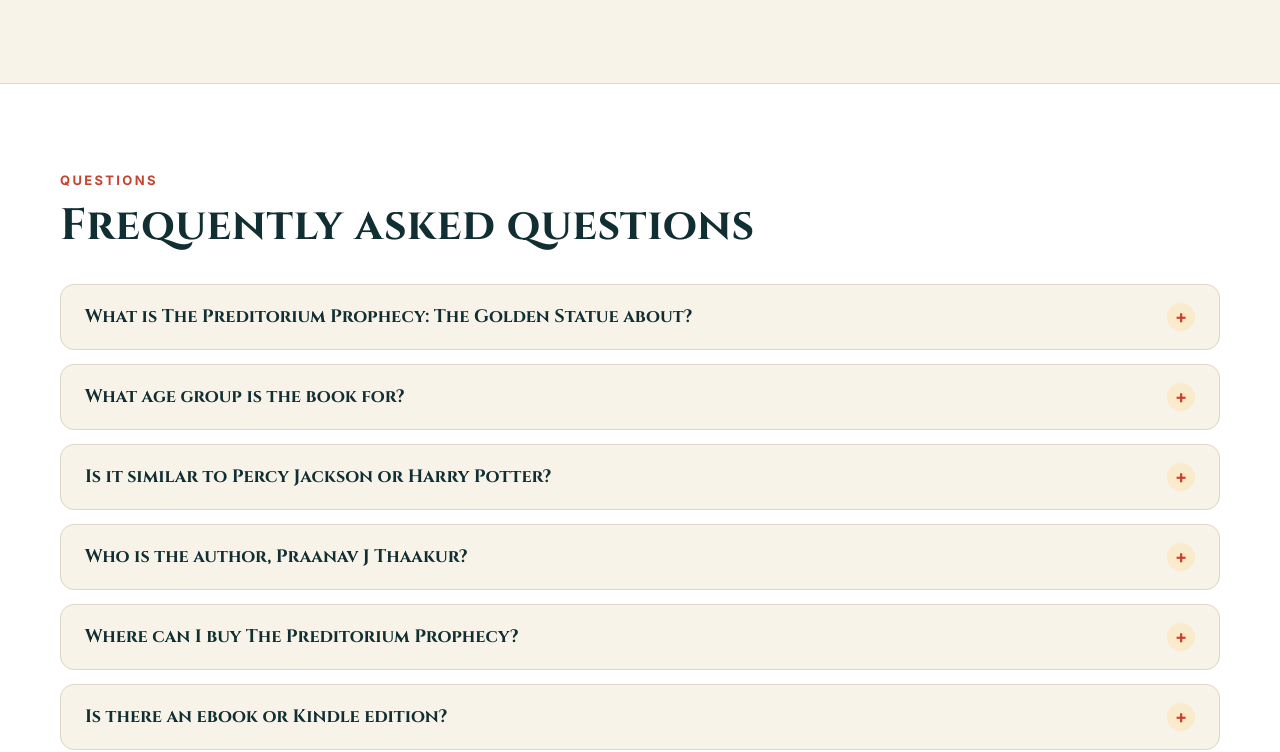
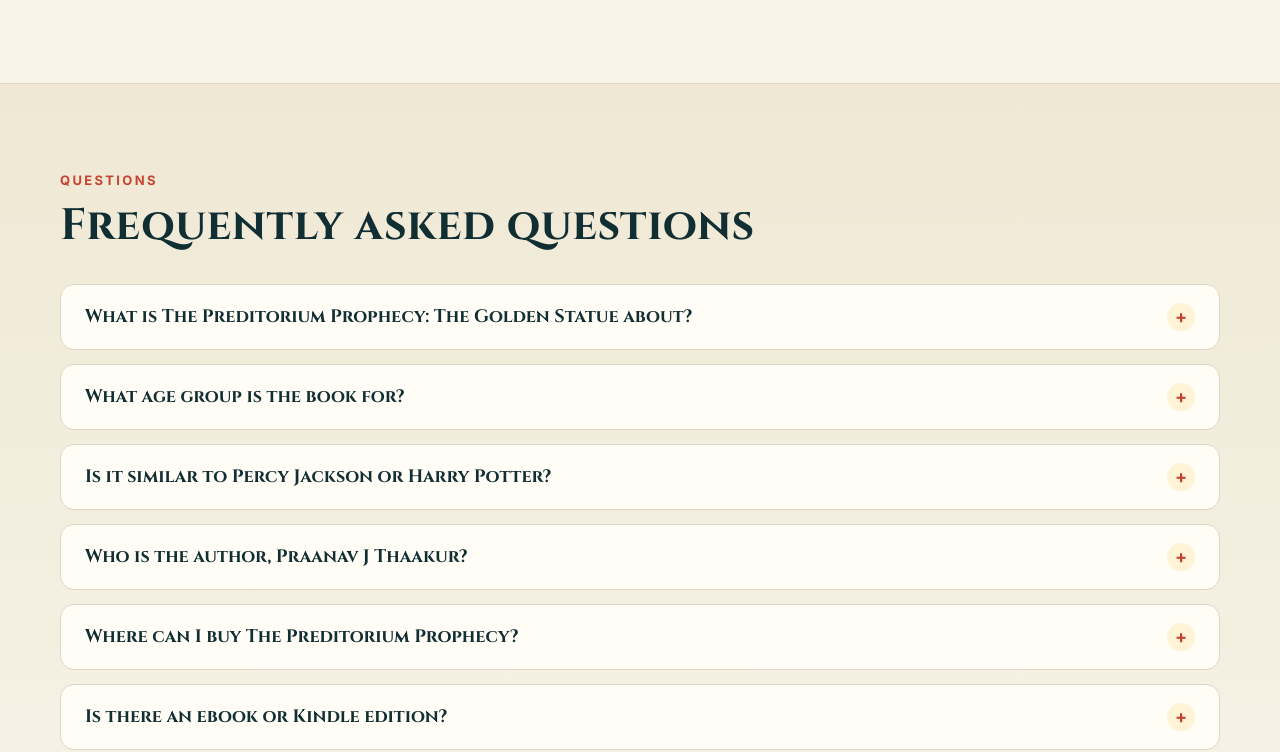
Before and after one commit to eyeinthesky6/preditorium-prophecy, a plain HTML site: page index.html in a window 1280 px wide. Shown: the part 6493-7245 px from the top of the page. Drawn offline with Linux system fonts and the light colour scheme; no server answers.

Commit message:
Use warm FAQ section contrast

```diff
--- a/index.html
+++ b/index.html
@@ -582,9 +582,9 @@
     @media (max-width: 820px) { .social-cards { grid-template-columns: 1fr; max-width: 460px; margin-left: auto; margin-right: auto; } }
 
     /* ---------- FAQ ---------- */
-    .faq { background: #ffffff; border-top: 1px solid var(--line); }
+    .faq { background: linear-gradient(180deg, #efe8d4 0%, #f7f3e8 100%); border-top: 1px solid var(--line); }
     .faq-list { margin-top: 34px; display: grid; gap: 14px; }
-    .faq-item { background: var(--paper); border: 1px solid var(--line); border-radius: 14px; overflow: hidden; }
+    .faq-item { background: var(--paper-2); border: 1px solid var(--line); border-radius: 14px; overflow: hidden; }
     .faq-item summary { list-style: none; cursor: pointer; font-family: "Cinzel", serif; font-weight: 700; font-size: 18px;
       color: var(--ink); padding: 18px 24px; display: flex; align-items: center; justify-content: space-between; gap: 18px; }
     .faq-item summary::-webkit-details-marker { display: none; }
```
